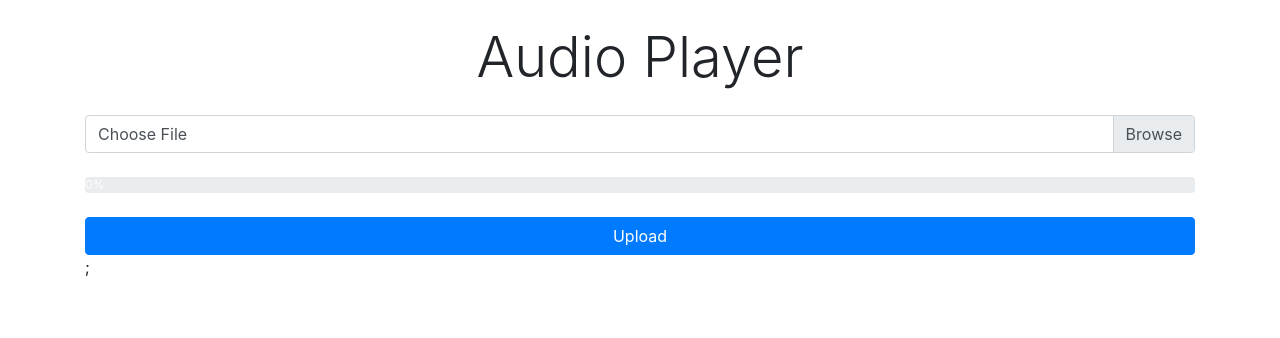
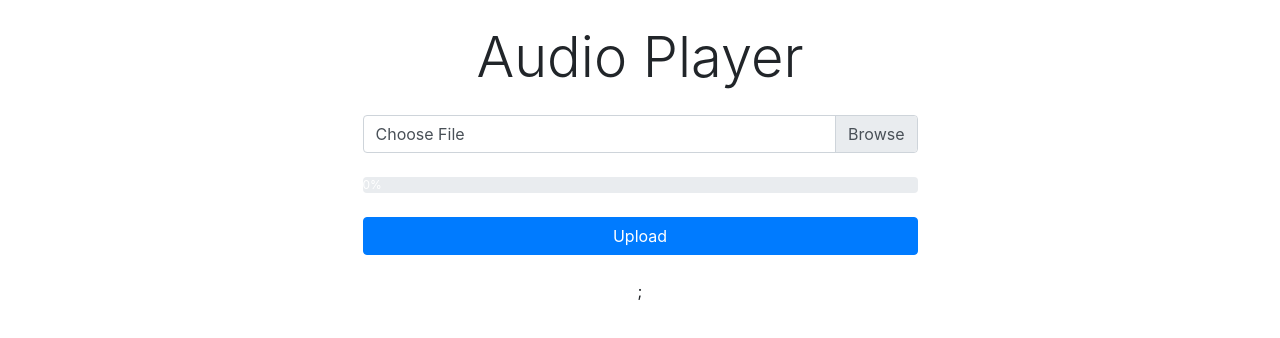
Before and after one commit to user1245-ctrl/audio, a React (Create React App) app in the folder client/: page / in a window 1280 px wide. Shown: the top 338 px of the page. Built offline with nearby package versions, Linux system fonts and the light colour scheme.

Commit message:
fixing responsive

```diff
--- a/client/src/App.css
+++ b/client/src/App.css
@@ -0,0 +1,21 @@
+.music-player-panel {
+  position: static!important;
+}
+
+@media (max-width: 575) {
+  form {
+    width: 75%;
+  }
+}
+
+@media (min-width: 576px) and (max-width: 991) {
+  form {
+    width: 75%;
+  }
+}
+
+@media (min-width: 992px) {
+  form {
+    width: 50%;
+  }
+}
--- a/client/src/App.js
+++ b/client/src/App.js
@@ -3,7 +3,7 @@ import FileUpload from './components/FileUpload';
 import './App.css';
 
 const App = () => (
-  <div className='container mt-4'>
+  <div className='container d-flex flex-column align-items-center mt-4'>
     <h4 className='display-4 text-center mb-4'>
       Audio Player
     </h4>
--- a/client/src/components/FileUpload.js
+++ b/client/src/components/FileUpload.js
@@ -55,7 +55,6 @@ const FileUpload = () => {
         }
     }
 };
-
     return (
       <Fragment>
         {message && <Message msg={message} />}
@@ -77,7 +76,7 @@ const FileUpload = () => {
           <input
             type='submit'
             value='Upload'
-            className='btn btn-primary btn-block mt-4'
+            className='btn btn-primary btn-block mt-4 mb-4'
           />
         </form>
         {uploadedFiles.map((item) => {
--- a/client/src/components/Player.js
+++ b/client/src/components/Player.js
@@ -6,14 +6,16 @@ import "react-jinke-music-player/assets/index.css";
 const Player = ({ file }) => {
     return(
     <div key={file.filePath}>
-        <ReactJkMusicPlayer style = {{position: "static"}} audioLists = {[{name: file.fileName, musicSrc: file.filePath}]}
+        <ReactJkMusicPlayer audioLists = {[{name: file.fileName, musicSrc: file.filePath}]}
         mode = {"full"}
         autoPlay = {false}
         drag = {false}
         showPlay = {false}
         showDownload = {false}
         showPlayMode = {false}
-        toggleMode = {false} />
+        showThemeSwitch = {false}
+        toggleMode = {false}
+        remove = {false} />
     </div>
     );
 };
```
